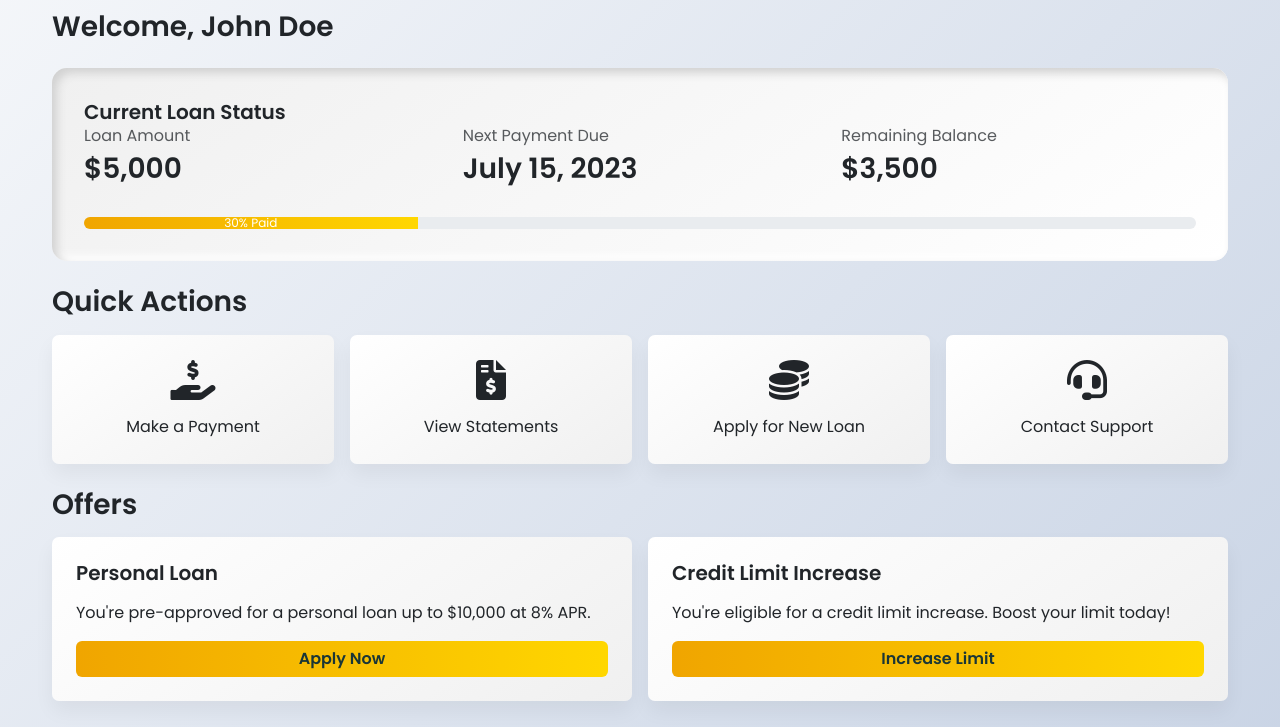
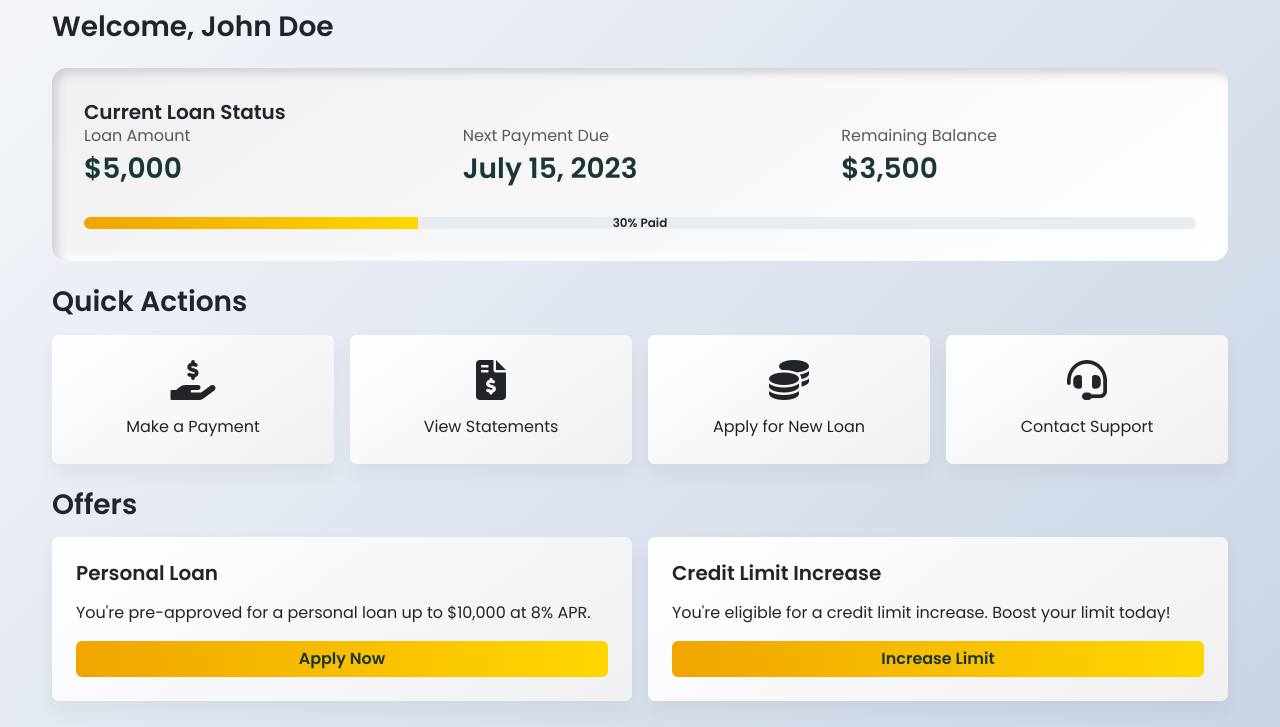
Before and after one commit to collin-Kipkorir/kopakash, a website: page pwa-home.html in a window 1280 px wide. Shown: the part 70-797 px from the top of the page. Drawn offline with nearby package versions, Linux system fonts and the light colour scheme.

Commit message:
progress

```diff
--- a/pwa-home.html
+++ b/pwa-home.html
@@ -230,6 +230,9 @@
             .card-body-top {
                 flex-direction: column;
             }
+            .row {
+                text-align: start;
+            }
             .quick-action {
                 margin-bottom: 1rem;
             }
@@ -365,7 +368,10 @@
                 padding-right: 10px;
             }
             .card-body-top {
-                padding: 0.8rem;
+                padding: 5px;
+            }
+            .row {
+                text-align: start;
             }
         }
 
@@ -375,7 +381,10 @@
                 font-size: 0.85rem;
             }
             .card-body-top {
-                text-align: center;
+                text-align: start;
+            }
+            .row {
+                text-align: start;
             }
         }
 
@@ -388,6 +397,67 @@
         }
         .loader-inner {
             border-width: 4px;
+        }
+    }
+
+    .loan-info-item {
+        display: flex !important;
+        flex-direction: column !important;
+        align-items: flex-start !important;
+        text-align: left !important;
+    }
+
+    .loan-info-item p {
+        margin-bottom: 0.25rem;
+    }
+
+    .loan-info-value {
+        font-weight: 600;
+        color: var(--primary-color);
+    }
+
+    @media (max-width: 767px) {
+        .loan-info-item {
+            align-items: center;
+            text-align: center;
+            margin-bottom: 1rem;
+        }
+    }
+
+    .progress-container {
+        position: relative;
+        margin-top: 1rem;
+    }
+
+    .progress {
+        height: 12px;
+        background-color: #e9ecef;
+        border-radius: 6px;
+        overflow: hidden;
+    }
+
+    .progress-bar {
+        background: linear-gradient(to right, var(--accent-color), #FFD700);
+        transition: width 1.5s ease-in-out;
+    }
+
+    .progress-label {
+        position: absolute;
+        top: 50%;
+        left: 50%;
+        transform: translate(-50%, -50%);
+        color: var(--dark-color);
+        font-weight: 600;
+        font-size: 0.75rem;
+        text-shadow: 1px 1px 2px rgba(255, 255, 255, 0.7);
+    }
+
+    @media (max-width: 576px) {
+        .progress {
+            height: 10px;
+        }
+        .progress-label {
+            font-size: 0.7rem;
         }
     }
     </style>
@@ -432,20 +502,29 @@
                     <h5 class="card-title">Current Loan Status</h5>
                     <div class="row g-4">
                         <div class="col-md-4">
-                            <p class="mb-1 text-muted">Loan Amount</p>
-                            <h3>$5,000</h3>
+                            <div class="loan-info-item">
+                                <p class="mb-1 text-muted">Loan Amount</p>
+                                <h3 class="loan-info-value">$5,000</h3>
+                            </div>
                         </div>
                         <div class="col-md-4">
-                            <p class="mb-1 text-muted">Next Payment Due</p>
-                            <h3>July 15, 2023</h3>
+                            <div class="loan-info-item">
+                                <p class="mb-1 text-muted">Next Payment Due</p>
+                                <h3 class="loan-info-value">July 15, 2023</h3>
+                            </div>
                         </div>
                         <div class="col-md-4">
-                            <p class="mb-1 text-muted">Remaining Balance</p>
-                            <h3>$3,500</h3>
+                            <div class="loan-info-item">
+                                <p class="mb-1 text-muted">Remaining Balance</p>
+                                <h3 class="loan-info-value">$3,500</h3>
+                            </div>
                         </div>
                     </div>
-                    <div class="progress mt-4">
-                        <div class="progress-bar" role="progressbar" style="width: 30%;" aria-valuenow="30" aria-valuemin="0" aria-valuemax="100">30% Paid</div>
+                    <div class="progress-container mt-4">
+                        <div class="progress">
+                            <div class="progress-bar" role="progressbar" style="width: 30%;" aria-valuenow="30" aria-valuemin="0" aria-valuemax="100"></div>
+                        </div>
+                        <div class="progress-label">30% Paid</div>
                     </div>
                 </div>
             </div>
```
